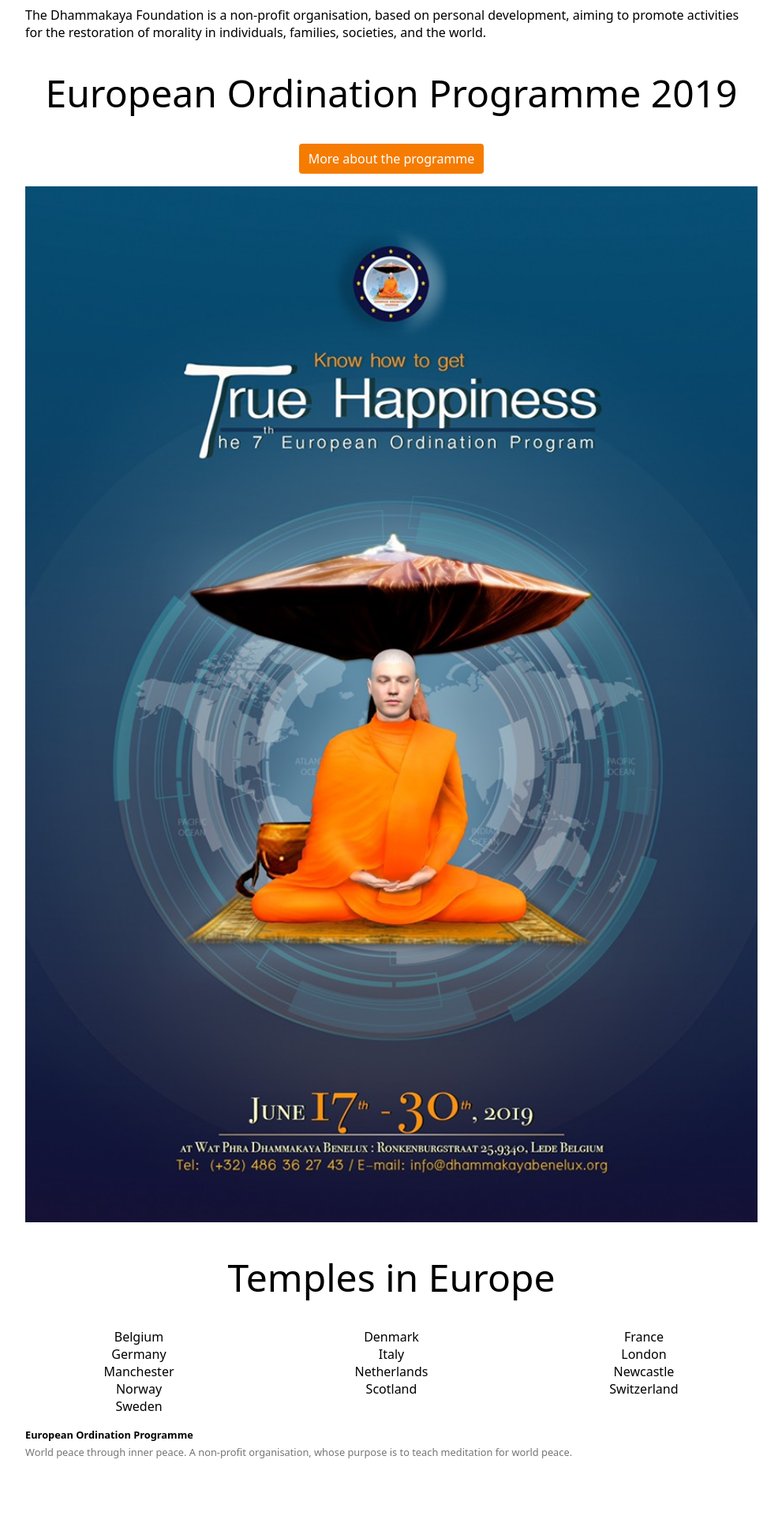
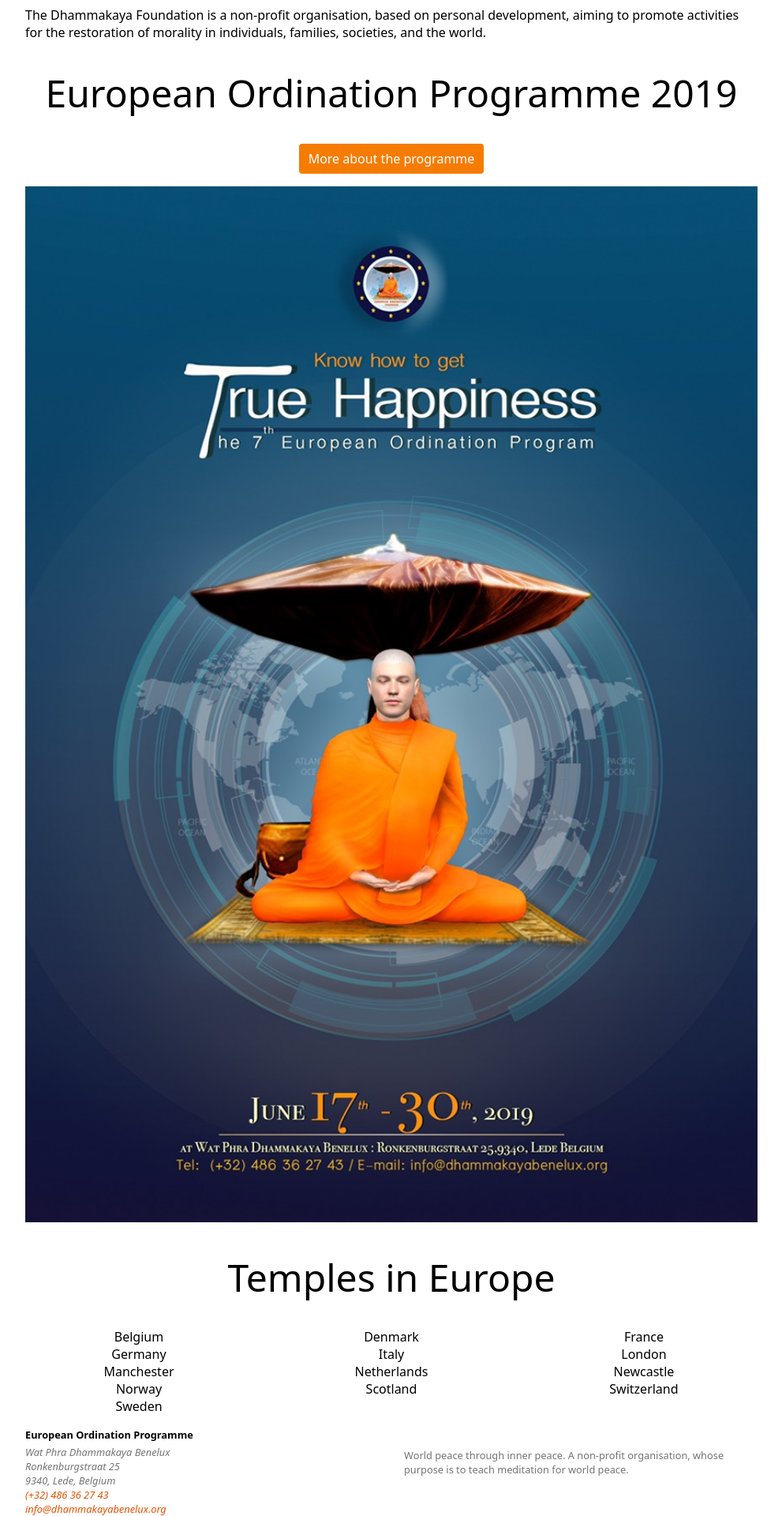
Before and after one commit to spicalous/eop-website, a Jekyll site: the page built from index.html, in a window 1280 px wide. Shown: the part 1602-3522 px from the top of the page at 79% size, without its empty margins (144-1135 px from the left). Built offline with Jekyll 4.4.1, drawn with Linux system fonts in a browser that asks for light colours; before the commit the page ends 3450 px from its top, so only the background shows below that.

Commit message:
amend footer info

```diff
--- a/_includes/footer.html
+++ b/_includes/footer.html
@@ -1,8 +1,21 @@
 <footer class="footer container">
   <div class="footer-title">
-  European Ordination Programme
+    European Ordination Programme
   </div>
-  <div class="footer-description">
-    World peace through inner peace. A non-profit organisation, whose purpose is to teach meditation for world peace.
+  <div class="row">
+    <div class="col-12 col-sm-6 mt-3 px footer-description">
+      <address>
+        Wat Phra Dhammakaya Benelux<br>
+        Ronkenburgstraat 25<br>
+        9340, Lede, Belgium<br>
+        <a href="tel:+32486362743">(+32) 486 36 27 43</a><br>
+        <a href="mailto:info@dhammakayabenelux.org">info@dhammakayabenelux.org</a><br>
+      </address>
+    </div>
+    <div class="col-12 col-sm-6 mt-3 px footer-description">
+      <div class="footer-description">
+        World peace through inner peace. A non-profit organisation, whose purpose is to teach meditation for world peace.
+      </div>
+    </div>
   </div>
 </footer>
--- a/_scss/_util.scss
+++ b/_scss/_util.scss
@@ -1,3 +1,8 @@
 .w-100 {
   width: 100%;
 }
+
+.px {
+  padding-left: $gutter-width;
+  padding-right: $gutter-width;
+}
--- a/index.html
+++ b/index.html
@@ -4,7 +4,7 @@
 ---
 <div id="index-header"></div>
 <h1 class="text-center">European Ordination Programme</h1>
-<img class="img-fluid w-100" src="assets/images/index-banner.png" />
+<img class="img-fluid w-100" src="assets/images/index-banner.png"/>
 <div class="container">
   <p class="lead">
     While many are searching for peace outside, we believe that world peace MUST begin from each and everyone of us.
@@ -26,9 +26,7 @@
     </a>
   </div>
   <p>
-    <a href="{{ "/about/" | relative_url }}">
-      <img class="img-fluid w-100" src="assets/images/2019-poster-en.JPG" />
-    </a>
+    <a href="{{ "/about/" | relative_url }}"><img class="img-fluid w-100" src="assets/images/2019-poster-en.JPG"/></a>
   </p>
   <h1 class="text-center">Temples in Europe</h1>
   <div class="row text-center">
```
